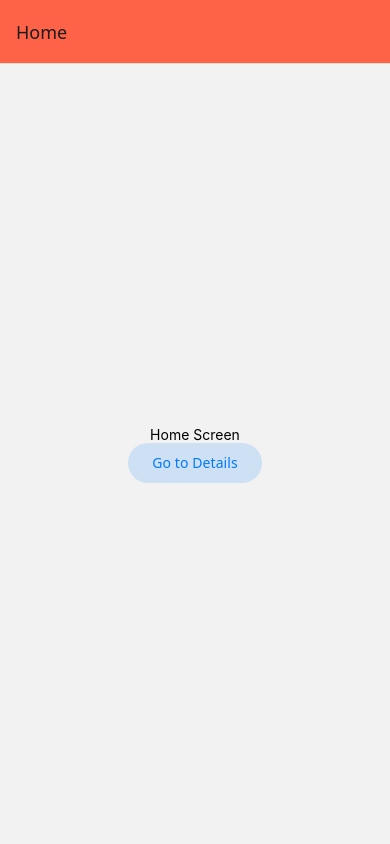
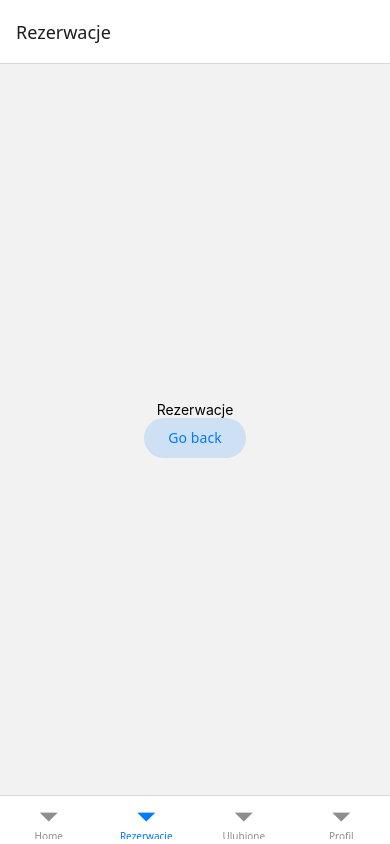
Before and after one commit to weronikaskowron1/Inzynierka, a React Native app: screen /Rezerwacje in a window 390 px wide. Built offline with nearby package versions, Linux system fonts and the light colour scheme.

Commit message:
bottom tab navigation bar

```diff
--- a/App.tsx
+++ b/App.tsx
@@ -7,63 +7,67 @@ import { createNativeStackNavigator } from '@react-navigation/native-stack';
 
 import { Button } from '@react-navigation/elements';
 
-function HomeScreen() {
-  const navigation = useNavigation();
-  return (
-    <View style={{ flex: 1, alignItems: 'center', justifyContent: 'center' }}>
-      <Text>Home Screen</Text>
-      <Button onPress={() => navigation.navigate('Details')}>
-        Go to Details
-      </Button>
 
-    </View>
-  );
-}
 
-function DetailsScreen() {
-  const navigation = useNavigation();
-  return (
-    <View style={{ flex: 1, alignItems: 'center', justifyContent: 'center' }}>
-      <Text>DetailsScreen</Text>
-      <Button onPress={() => navigation.goBack()}>Go back</Button>
-    </View>
-  );
-}
+import Nawigator from './Komponenty/Nawigator.tsx'
 
 const Stack = createNativeStackNavigator();
 
-function RootStack() {
-  return (
-
-    <Stack.Navigator
-    // domyślna strona
-        initialRouteName="Home"
-    // opcje dla wszystkich zakładek
-        screenOptions={{
-             headerStyle: { backgroundColor: 'tomato' },
-        }}
-    >
-        <Stack.Screen
-        name="Home"
-        component={HomeScreen}
-        options={{ title: 'Home' }}
-        />
-
-        <Stack.Screen
-        name="Details"
-        component={DetailsScreen}
-        options={{ title: 'Details' }}
-        />
-     </Stack.Navigator>
-  );
-}
+// function RootStack() {
+//   return (
+//
+//     <Stack.Navigator
+//     // domyślna strona
+//         initialRouteName="Home"
+//     // opcje dla wszystkich zakładek
+//         screenOptions={{
+// //              headerStyle: { backgroundColor: 'tomato' },
+//         }}
+//     >
+//         <Stack.Screen
+//         name="Home"
+//         component={HomeScreen}
+//         options={{
+//             title: 'Home',
+// //             headerStyle: {
+// //                 backgroundColor: '#f4511e',
+// //             },
+// //             headerTintColor: '#fff',
+// //             headerTitleStyle: {
+// //                fontWeight: 'bold',
+// //            },
+//             }}
+//         />
+//
+//         <Stack.Screen
+//         name="Rezerwacje"
+//         component={Rezerwacje}
+//         options={{ title: 'Rezerwacje' }}
+//         />
+//
+//         <Stack.Screen
+//         name="Ulubione"
+//         component={Ulubione}
+//         options={{ title: 'Ulubione' }}
+//         />
+//
+//         <Stack.Screen
+//         name="Profil"
+//         component={Profil}
+//         options={{ title: 'Profil' }}
+//         />
+//      </Stack.Navigator>
+//   );
+// }
 
 
 export default function App() {
   return (
     <NavigationContainer>
-        <RootStack />
+       <Nawigator />
     </NavigationContainer>
+
+
 
   );
 }
--- /dev/null
+++ b/Komponenty/Nawigator.tsx
@@ -0,0 +1,80 @@
+import { View, Platform } from 'react-native';
+import { useLinkBuilder, useTheme } from '@react-navigation/native';
+import { useNavigation, NavigationContainer } from '@react-navigation/native';
+import { Text, PlatformPressable } from '@react-navigation/elements';
+import { createBottomTabNavigator } from '@react-navigation/bottom-tabs';
+
+import HomeScreen from '../Strony/HomeScreen.tsx';
+import Rezerwacje from '../Strony/Rezerwacje.tsx';
+import Ulubione from '../Strony/Ulubione.tsx';
+import Profil from '../Strony/Profil.tsx';
+
+function MyTabBar({ state, descriptors, navigation }) {
+  const { colors } = useTheme();
+  const { buildHref } = useLinkBuilder();
+
+  return (
+    <View style={{ flexDirection: 'row' }}>
+      {state.routes.map((route, index) => {
+        const { options } = descriptors[route.key];
+        const label =
+          options.tabBarLabel !== undefined
+            ? options.tabBarLabel
+            : options.title !== undefined
+              ? options.title
+              : route.name;
+
+        const isFocused = state.index === index;
+
+        const onPress = () => {
+          const event = navigation.emit({
+            type: 'tabPress',
+            target: route.key,
+            canPreventDefault: true,
+          });
+
+          if (!isFocused && !event.defaultPrevented) {
+            navigation.navigate(route.name, route.params);
+          }
+        };
+
+        const onLongPress = () => {
+          navigation.emit({
+            type: 'tabLongPress',
+            target: route.key,
+          });
+        };
+
+        return (
+          <PlatformPressable
+            key={route.key}
+            href={buildHref(route.name, route.params)}
+            accessibilityState={isFocused ? { selected: true } : {}}
+            accessibilityLabel={options.tabBarAccessibilityLabel}
+            testID={options.tabBarButtonTestID}
+            onPress={onPress}
+            onLongPress={onLongPress}
+            style={{ flex: 1 }}
+          >
+            <Text style={{ color: isFocused ? colors.primary : colors.text }}>
+              {label}
+            </Text>
+          </PlatformPressable>
+        );
+      })}
+    </View>
+  );
+}
+
+const Tab = createBottomTabNavigator();
+
+export default function Nawigator() {
+  return (
+    <Tab.Navigator>
+      <Tab.Screen name="Home" component={HomeScreen} />
+      <Tab.Screen name="Rezerwacje" component={Rezerwacje} />
+      <Tab.Screen name="Ulubione" component={Ulubione} />
+      <Tab.Screen name="Profil" component={Profil} />
+    </Tab.Navigator>
+  );
+}
--- /dev/null
+++ b/Strony/HomeScreen.tsx
@@ -0,0 +1,14 @@
+import { StyleSheet, Text, View } from 'react-native';
+// import { Button } from '@react-navigation/elements';
+
+import { useNavigation } from '@react-navigation/native';
+
+export default HomeScreen;
+function HomeScreen() {
+  const navigation = useNavigation();
+  return (
+    <View style={{ flex: 1, alignItems: 'center', justifyContent: 'center' }}>
+      <Text>Home Screen</Text>
+    </View>
+  );
+}
--- /dev/null
+++ b/Strony/Profil.tsx
@@ -0,0 +1,15 @@
+import { StyleSheet, Text, View } from 'react-native';
+import { Button } from '@react-navigation/elements';
+
+import { useNavigation } from '@react-navigation/native';
+
+export default Profil;
+function Profil() {
+  const navigation = useNavigation();
+  return (
+    <View style={{ flex: 1, alignItems: 'center', justifyContent: 'center' }}>
+      <Text>Profil</Text>
+      <Button onPress={() => navigation.goBack()}>Go back</Button>
+    </View>
+  );
+}
--- /dev/null
+++ b/Strony/Rezerwacje.tsx
@@ -0,0 +1,15 @@
+import { StyleSheet, Text, View } from 'react-native';
+import { Button } from '@react-navigation/elements';
+
+import { useNavigation } from '@react-navigation/native';
+
+export default Rezerwacje;
+function Rezerwacje() {
+  const navigation = useNavigation();
+  return (
+    <View style={{ flex: 1, alignItems: 'center', justifyContent: 'center' }}>
+      <Text>Rezerwacje</Text>
+      <Button onPress={() => navigation.goBack()}>Go back</Button>
+    </View>
+  );
+}
--- /dev/null
+++ b/Strony/Ulubione.tsx
@@ -0,0 +1,15 @@
+import { StyleSheet, Text, View } from 'react-native';
+import { Button } from '@react-navigation/elements';
+
+import { useNavigation } from '@react-navigation/native';
+
+export default Ulubione;
+function Ulubione() {
+  const navigation = useNavigation();
+  return (
+    <View style={{ flex: 1, alignItems: 'center', justifyContent: 'center' }}>
+      <Text>Ulubione</Text>
+      <Button onPress={() => navigation.goBack()}>Go back</Button>
+    </View>
+  );
+}
--- a/package.json
+++ b/package.json
@@ -3,6 +3,7 @@
   "version": "1.0.0",
   "main": "index.ts",
   "dependencies": {
+    "@react-navigation/bottom-tabs": "^7.18.0",
     "@react-navigation/native": "^7.3.1",
     "@react-navigation/native-stack": "^7.17.3",
     "expo": "~56.0.11",
```
Also changed, not shown: 1 other file (tests, documents, lock files or other folders).
